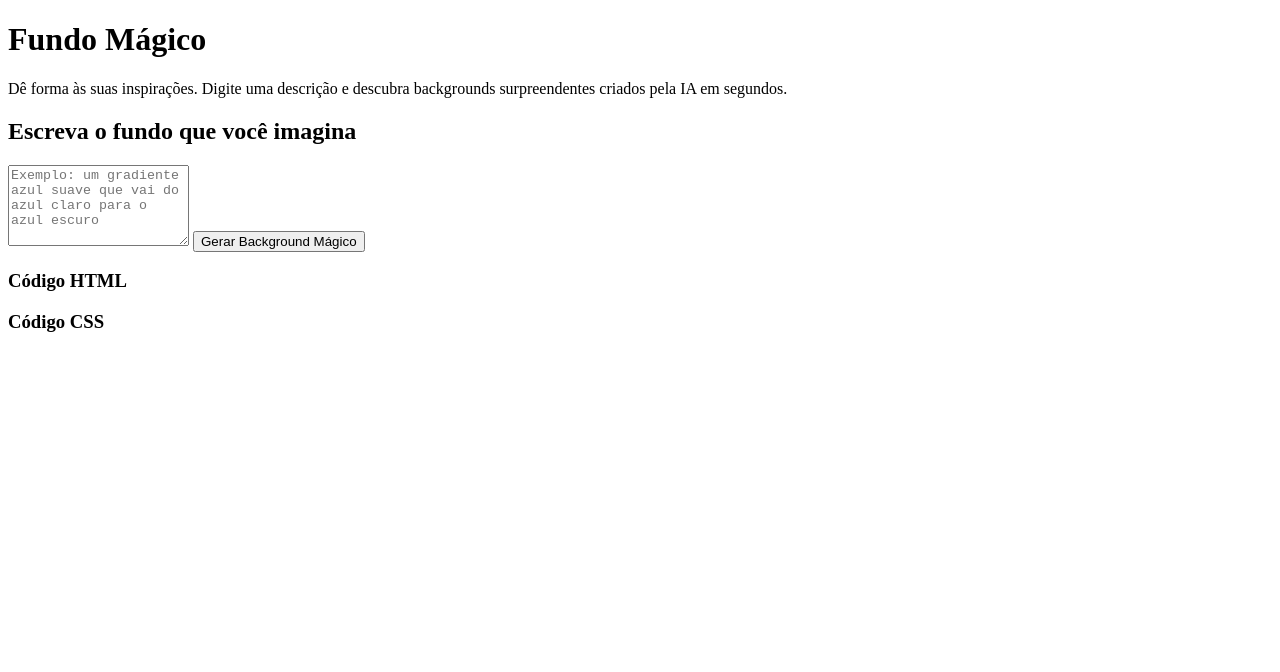
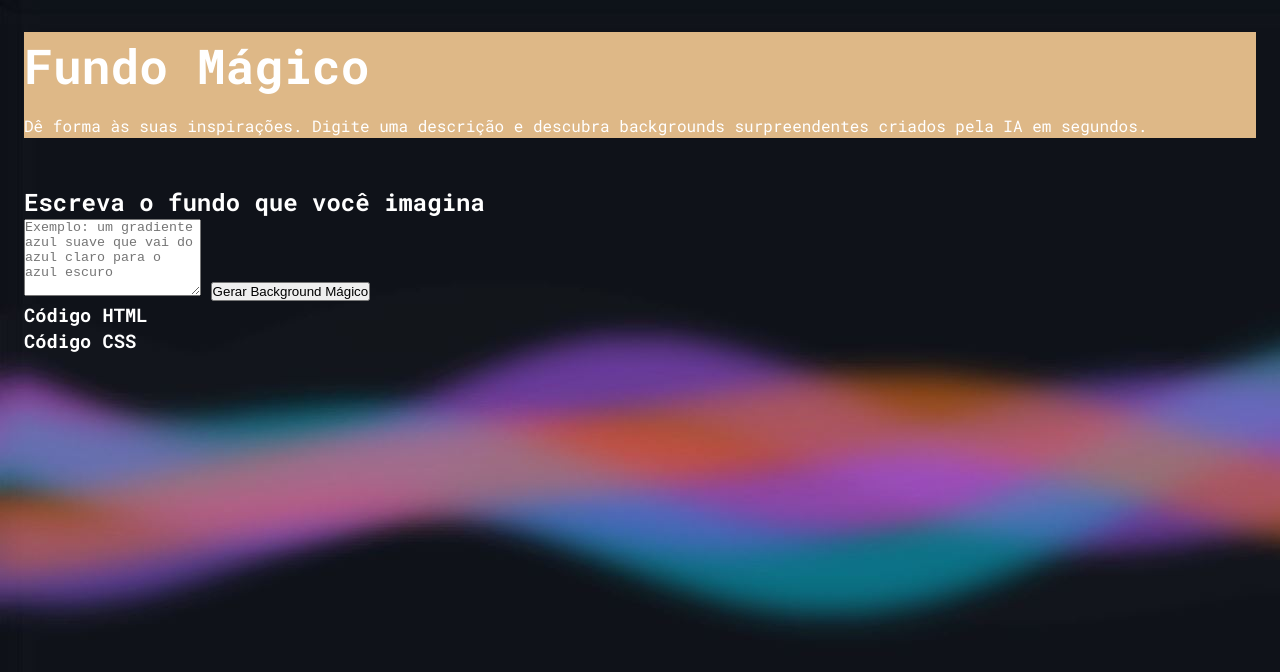
Before and after one commit to psjoaopedro/projeto-fundo-magico, a plain HTML site: page index.html in a window 1280 px wide. Drawn offline with Linux system fonts and the light colour scheme.

Commit message:
inicializando estilos no css

```diff
--- a/index.html
+++ b/index.html
@@ -9,6 +9,9 @@
     <link rel="preconnect" href="https://fonts.gstatic.com" crossorigin>
     <link href="https://fonts.googleapis.com/css2?family=Roboto+Mono:ital,wght@0,100..700;1,100..700&display=swap"
         rel="stylesheet">
+
+    <link rel="stylesheet" href="src/css/reset.css">
+    <link rel="stylesheet" href="src/css/style.css">
 </head>
 
 <body>
--- /dev/null
+++ b/src/css/reset.css
@@ -0,0 +1,5 @@
+* {
+    margin: 0;
+    padding: 0;
+    box-sizing: border-box;
+}
--- /dev/null
+++ b/src/css/style.css
@@ -0,0 +1,20 @@
+body {
+    background-color: #0f131a;
+    color: #ffffff;
+    background: url('../images/bg.JPG');
+    font-family: 'Roboto Mono', monospace;
+    line-height: 1.4;
+    padding: 32px 24px;
+}
+
+.header {
+    background-color: burlywood;
+    margin-bottom: 48px;
+    z-index: 99;
+}
+
+.header h1 {
+   margin-bottom: 16px;
+   font-size: 48px;
+
+}
```
